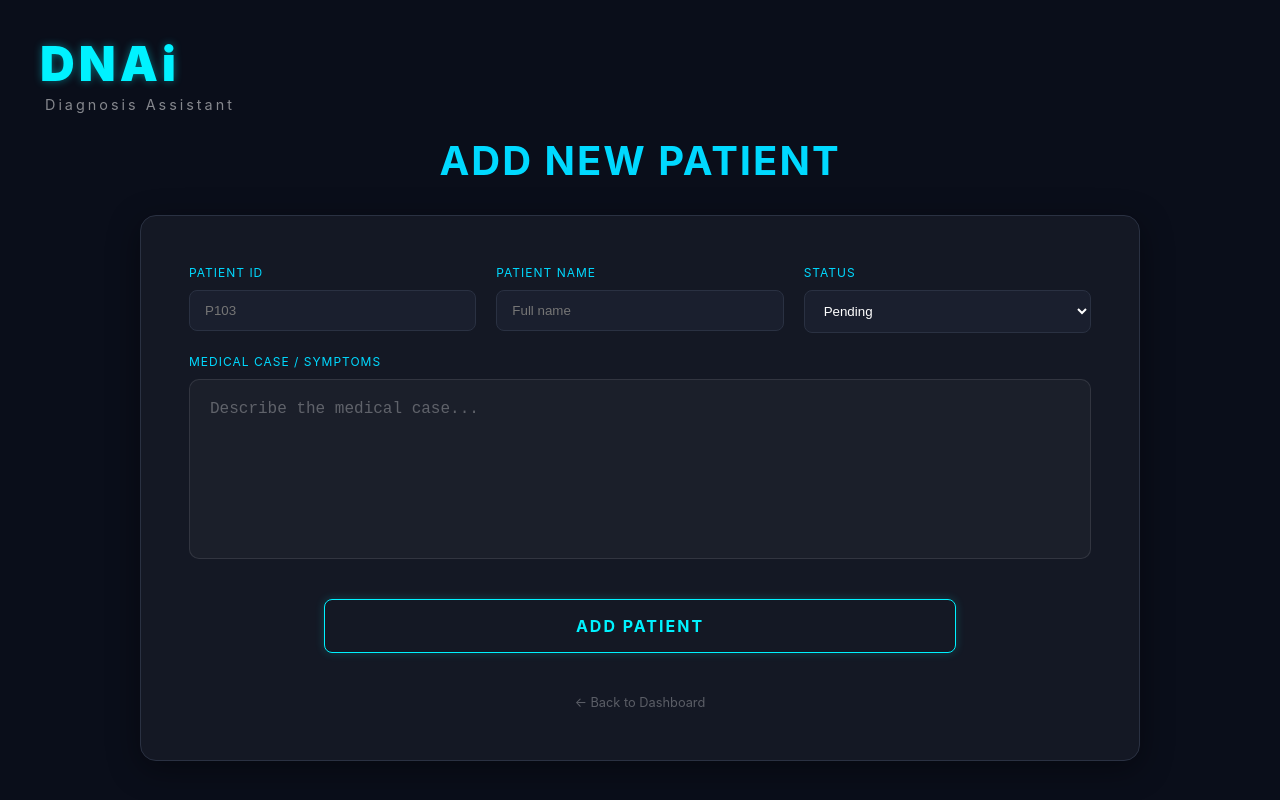
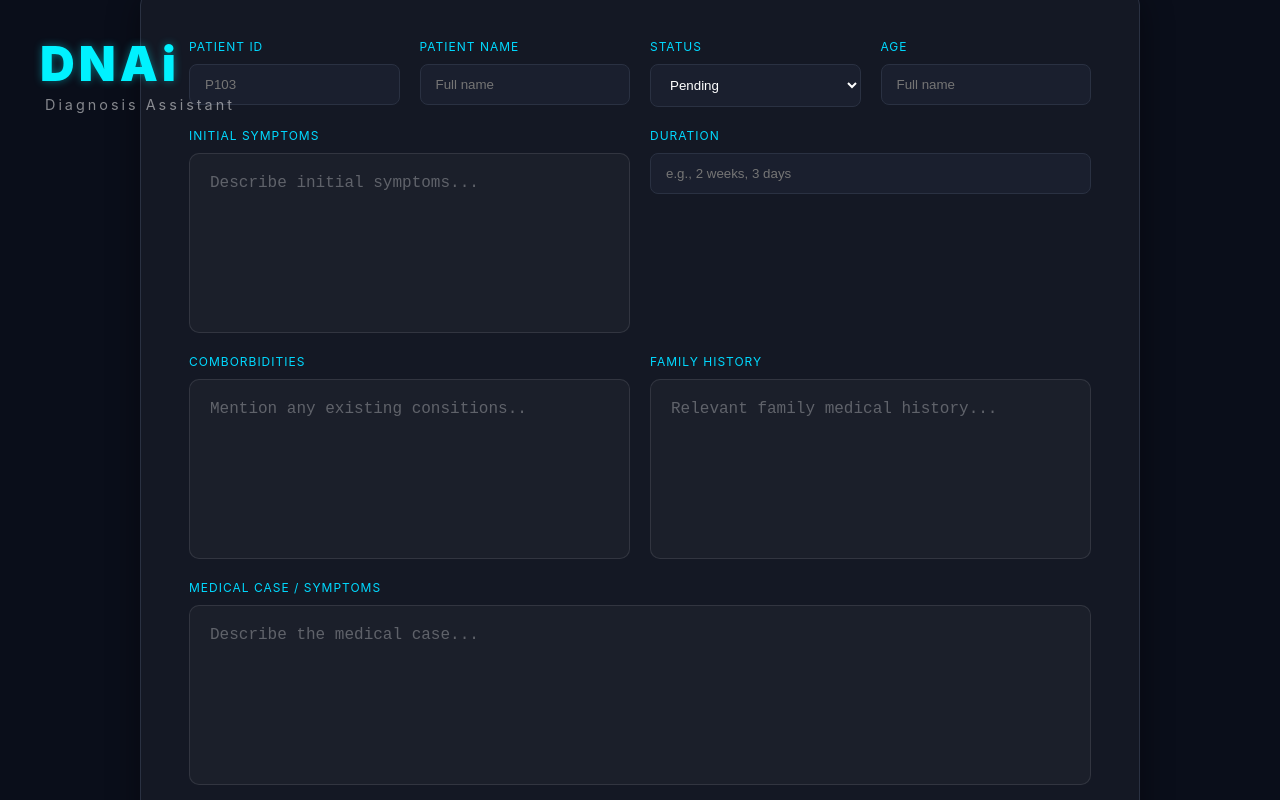
Before and after one commit to kalpeshkarnawat19/DNAi-frontend, a React (Vite) app: page /NewPatient in a window 1280 px wide. Built offline with nearby package versions, Linux system fonts and the light colour scheme.

Commit message:
new patient page update

```diff
--- a/src/css/newpatient.css
+++ b/src/css/newpatient.css
@@ -63,6 +63,7 @@ html {
   flex-direction: column;
   gap: 20px;
   box-shadow: 0 8px 32px rgba(0, 0, 0, 0.4);
+  overflow-y: auto;
 }
 
 /* Row 1: 3 Inputs */
--- a/src/pages/NewPatient.jsx
+++ b/src/pages/NewPatient.jsx
@@ -7,6 +7,11 @@ export default function AddPatient() {
   const [patientId, setPatientId] = useState("");
   const [patientName, setPatientName] = useState("");
   const [status, setStatus] = useState("pending");
+  const [age, setAge] = useState("");
+  const [initialSymptoms, setInitialSymptoms] = useState("");
+  const [duration, setDuration] = useState("");
+  const [comorbidities, setComorbidities] = useState("");
+  const [familyHistory, setFamilyHistory] = useState("");
   const [medicalCase, setMedicalCase] = useState("");
   const [message, setMessage] = useState("");
   const [messageType, setMessageType] = useState("");
@@ -26,7 +31,8 @@ export default function AddPatient() {
       return;
     }
 
-    const data = { patientId, patientName, status, medicalCase };
+    const data = { patientId, patientName, age, initialSymptoms, duration, comorbidities, familyHistory,status, medicalCase };
+
     console.log("Submitted:", data);
 
     setMessage("Patient added successfully!");
@@ -34,8 +40,14 @@ export default function AddPatient() {
 
     setPatientId("");
     setPatientName("");
+    setAge("");
+
+    setMessage("");
+    setInitialSymptoms("");
+    setDuration("");
+    setFamilyHistory("");
     setMedicalCase("");
-
+    setComorbidities("");
     setTimeout(() => {
       setMessage("");
       setMessageType("");
@@ -44,12 +56,13 @@ export default function AddPatient() {
   }
 
   return (
+  <>
+    <nav className="branding">
+      <div className="logo">DNAi</div>
+      <div className="tagline">Diagnosis Assistant</div>
+    </nav>
+
     <div className="add-patient-page">
-      <nav className="branding">
-        <div className="logo">DNAi</div>
-        <div className="tagline">Diagnosis Assistant</div>
-      </nav>
-
       <div className="content-wrapper">
         <h1 className="page-title">Add New Patient</h1>
 
@@ -85,9 +98,62 @@ export default function AddPatient() {
                 <option value="urgent">Urgent</option>
               </select>
             </div>
+
+            <div className="form-group">
+              <label>Age</label>
+              <input
+                value={patientName}
+                onChange={(e) => setPatientName(e.target.value)}
+                placeholder="Full name"
+              />
+            </div>
           </div>
 
-          {/* Row 2: Medical Case Textarea */}
+          {/* Row 2: Inital Symptoms and Duration */}
+          <div className="form-row">
+            <div className="form-group" >
+              <label>Initial Symptoms</label>
+              <textarea
+                value={initialSymptoms}
+                onChange={(e) => setInitialSymptoms(e.target.value)}
+                placeholder="Describe initial symptoms..."
+                rows="3"
+              />
+            </div>
+
+             <div className="form-group">
+              <label>Duration</label>
+              <input
+                value={duration}
+                onChange={(e) => setDuration(e.target.value)}
+                placeholder="e.g., 2 weeks, 3 days"
+              />
+            </div>
+          </div>
+
+          {/* Row 3: Combordities and family history */}
+          <div className="form-row">
+            <div className="form-group">
+              <label>Comborbidities</label>
+              <textarea
+                value={comorbidities}
+                onChange={(e) => setMedicalCase(e.target.value)}
+                placeholder="Mention any existing consitions.."
+              />
+            </div>
+
+            <div className="form-group">
+              <label>Family History</label>
+              <textarea
+                value={familyHistory}
+                onChange={(e) => setFamilyHistory(e.target.value)}
+                placeholder="Relevant family medical history..."
+                rows="3"
+              />
+            </div>
+          </div>
+
+          {/* Row 4: Medical Case Textarea */}
           <div className="form-group full-width">
             <label>Medical Case / Symptoms</label>
             <textarea
@@ -98,17 +164,18 @@ export default function AddPatient() {
             />
           </div>
 
-          {/* Row 3: Action Button (Centered via CSS) */}
+          {/* Row 5: Action Button (Centered via CSS) */}
           <button type="submit" className="action-btn">
             Add Patient
           </button>
 
-          {/* Row 4: Subtle Link */}
+          {/* Row 6: Subtle Link */}
           <span className="back-link" onClick={() => navigate('/dashboard')}>
             ← Back to Dashboard
           </span>
         </form>
       </div>
     </div>
+  </>
   );
 }
```
